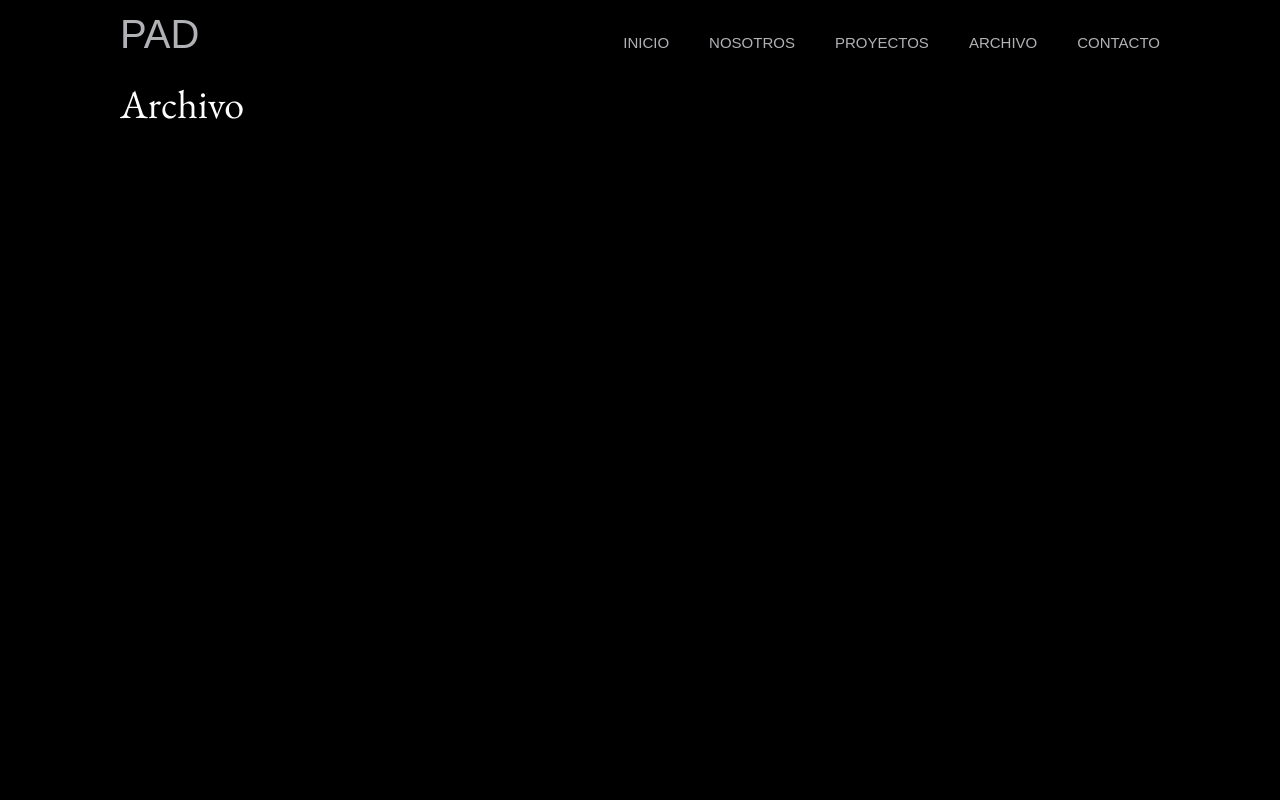
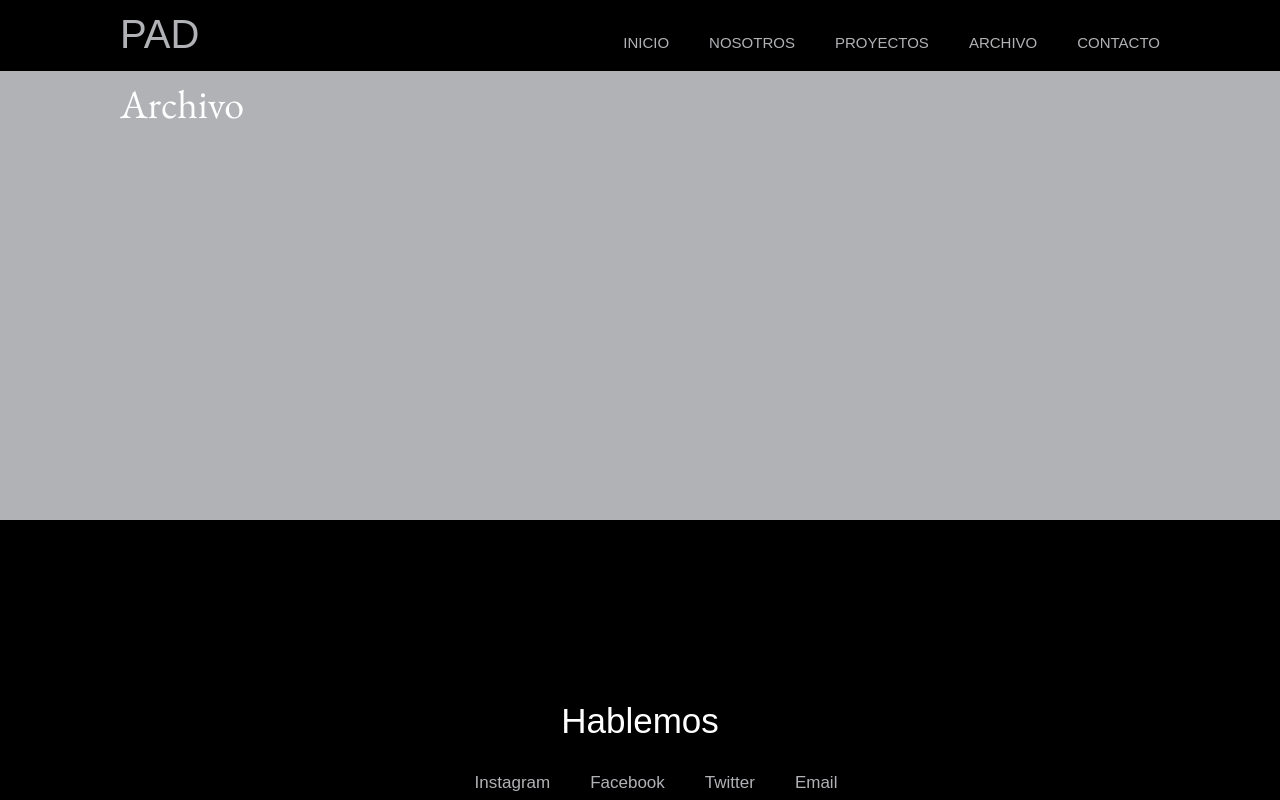
Before and after one commit to hernandelafuente/estudio-pad, a website: page pages/archivo.html in a window 1280 px wide. Drawn offline with nearby package versions, Linux system fonts and the light colour scheme.

Commit message:
Ajustes metatags

```diff
--- a/pages/archivo.html
+++ b/pages/archivo.html
@@ -4,13 +4,29 @@
     <meta charset="UTF-8">
     <meta http-equiv="X-UA-Compatible" content="IE=edge">
     <meta name="viewport" content="width=device-width, initial-scale=1.0">
+
+    <!-- Meta tags -->
+    <meta name="keywords" content="Comunicación visual, Diseño gráfico, Desarrollo web, UI/UX, Identidad visual, Ilustración, Fotografía, Infografía, Motion Graphics">
+    <meta name="description" content="Diseño gráfico y estrategias de comunicación para la gente">
+
+    <!-- Favicon -->
+    <link rel="shortcut icon" href="../public/img/pad-360.svg" type="image/x-icon">
+
+     <!-- Keywords -->
+     <meta name="description"  content="Hernán de la Fuente" />
+     <meta name="keywords" content="Art director, designer, developer.">
+
+    <!-- CSS Bootstrap-->
+    <link rel="stylesheet" href="../css/bootstrap.css">
+
+    <!-- CSS Main-->
     <link rel="stylesheet" href="../css/main.css">
 
     <link rel="preconnect" href="https://fonts.googleapis.com">
-<link rel="preconnect" href="https://fonts.gstatic.com" crossorigin>
-<link href="https://fonts.googleapis.com/css2?family=EB+Garamond&display=swap" rel="stylesheet">
+    <link rel="preconnect" href="https://fonts.gstatic.com" crossorigin>
+    <link href="https://fonts.googleapis.com/css2?family=EB+Garamond&display=swap" rel="stylesheet">
 
-    <title>Estudio de diseño - de la Fuente</title>
+    <title>PAD :: Archivo</title>
 </head>
 
 <body>
@@ -55,5 +71,29 @@
          <h2>Archivo</h2>
          </div>
 
+         <footer>
+            <h4>Hablemos</h4>
+            <ul>
+                <li>
+                    <a href="https://www.instagram.com/" target="_blank">Instagram</a>
+                </li>
+
+                <li>
+                    <a href="https://www.facebook.com/" target="_blank">Facebook</a>
+                </li>
+
+                <li>
+                    <a href="https://twitter.com/" target="_blank">Twitter</a>
+                </li>
+
+                <li>
+                    <a href="mailto:herdelafuente@gmail.com" target="_blank">Email</a>
+                </li>
+            </ul>
+        </footer>
+
+         <!-- Bootstrap JS-->
+    <script src="../js/bootstrap.js"></script>
+
 </body>
 </html>
--- a/scss/style.scss
+++ b/scss/style.scss
@@ -180,6 +180,11 @@ nav li:hover, a:focus {
     min-height: 100vh;
     /* padding-top: 100px; */
     /* position: relative; */
+}
+
+.titulosScroll {
+    min-height: 65vh;
+    background-color: #b1b2b6;
 }
 
 .titulosScroll h2{
```
Also changed, not shown: index.html (+4 -0 lines), pages/contacto.html (+52 -15 lines), pages/nosotros.html (+43 -3 lines), pages/proyectos.html (+43 -3 lines), css/main.css.
